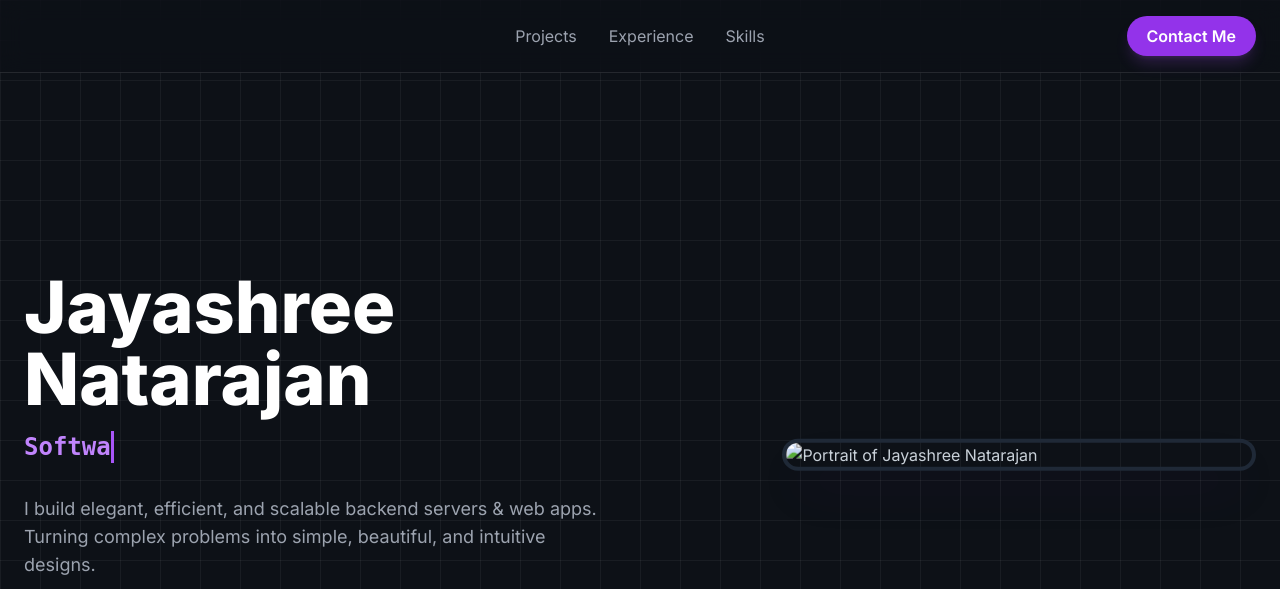
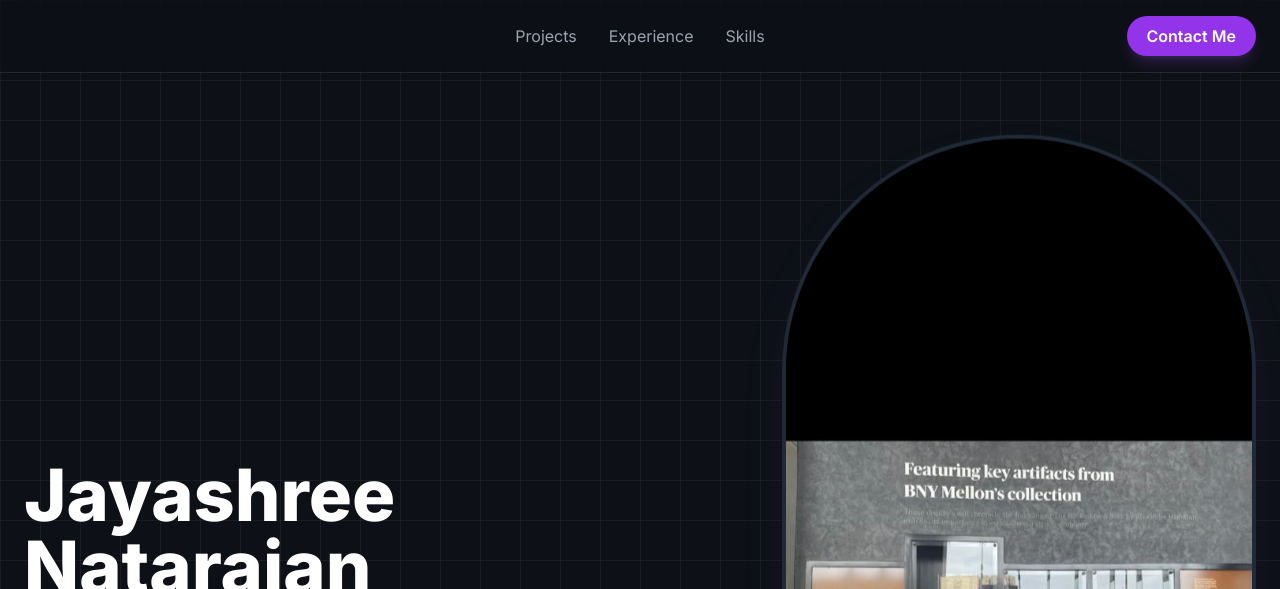
Before and after one commit to prahanyaa/portfolio, a plain HTML site: page index.html in a window 1280 px wide. Shown: the top 589 px of the page. Drawn offline with nearby package versions, Linux system fonts and the light colour scheme.

Commit message:
made changes to index.html

```diff
--- a/index.html
+++ b/index.html
@@ -238,7 +238,7 @@ I build elegant, efficient, and scalable backend servers & web apps. Turning com
 </div>
 </div>
 <div class="md:w-2/5 reveal">
-<img src="IMG_6312.JPEG"
+<img src="IMG_6312.JPEG.jpeg"
 alt="Portrait of Jayashree Natarajan"
 class="rounded-full w-64 h-64 md:w-full md:h-auto object-cover border-4 border-gray-800 shadow-2xl shadow-purple-900/20 hero-image-animation">
 </div>
```
